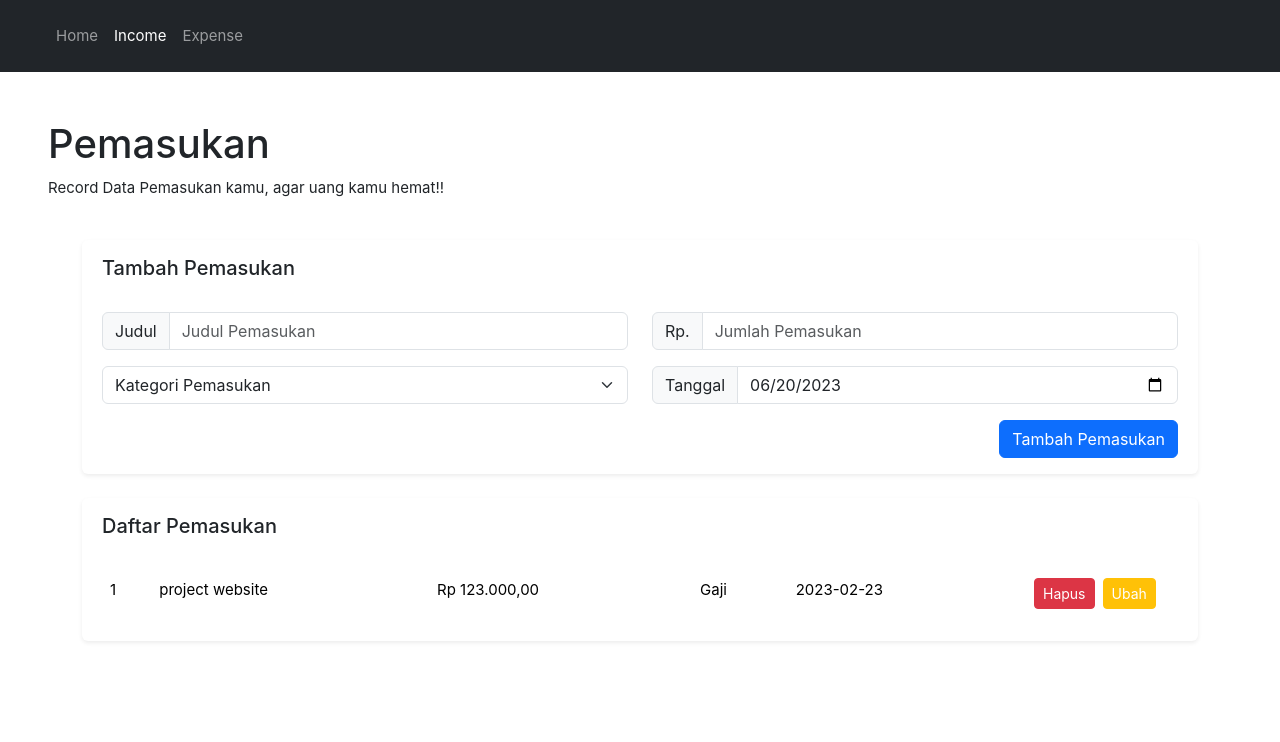
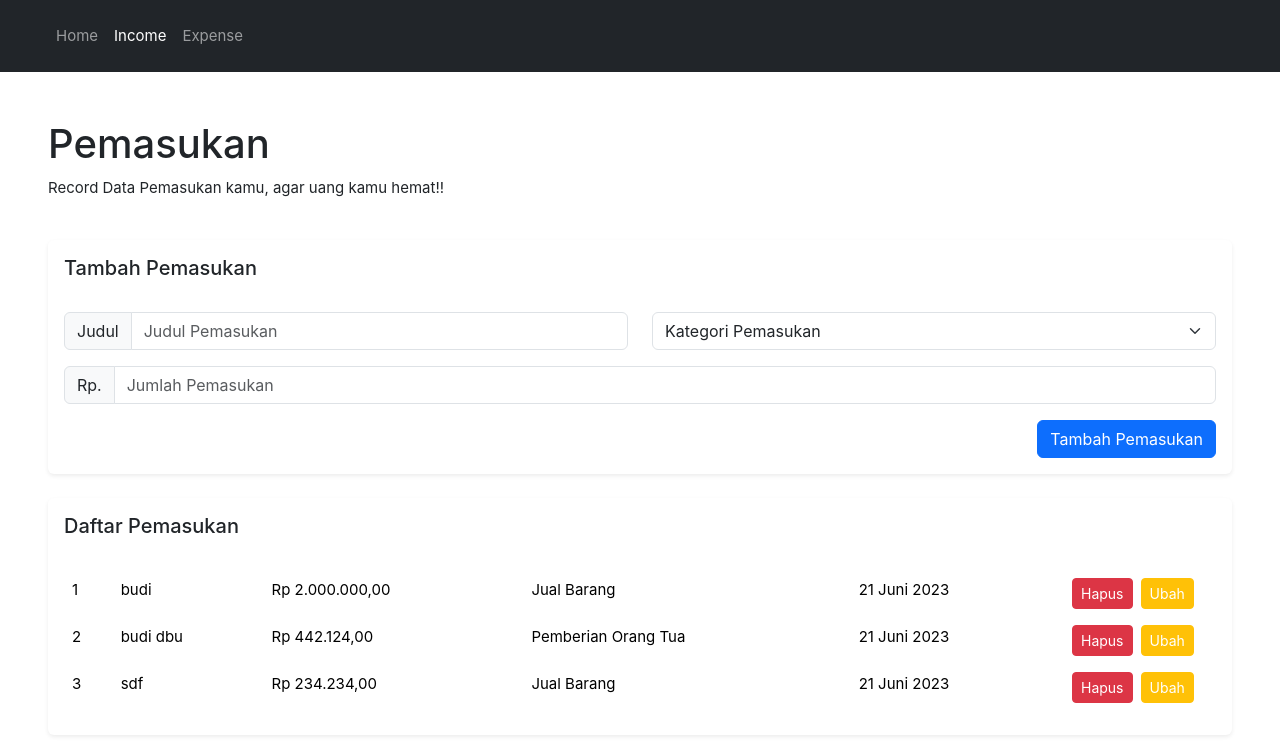
Before and after one commit to nestiawanfyans/fee-do, a Vue app: page /income in a window 1280 px wide. Shown: the top 742 px of the page. Built offline with nearby package versions, Linux system fonts and the light colour scheme; data requests are answered from the project's data file.

Commit message:
feature income with db_local

```diff
--- a/db.json
+++ b/db.json
@@ -2,7 +2,7 @@
   "categories": [
     {
       "id": 1,
-      "title": "Vape"
+      "title": "Gaji"
     },
     {
       "id": 2,
@@ -14,11 +14,23 @@
     },
     {
       "id": 367,
-      "title": "Babi"
+      "title": "Jual Barang"
     },
     {
       "id": 930,
-      "title": "Tolol"
+      "title": "Pemberian Orang Tua"
+    },
+    {
+      "id": 430,
+      "title": "Pay Latter"
+    },
+    {
+      "id": 767,
+      "title": "zxc"
+    },
+    {
+      "id": 310,
+      "title": "asd"
     }
   ],
   "expenses": [
@@ -29,5 +41,31 @@
       "category": "Vape",
       "date": "2023-05-20"
     }
+  ],
+  "incomes": [
+    {
+      "id": 381,
+      "title": "budi",
+      "money": 2000000,
+      "created_at": "2023-06-21",
+      "updated_at": "2023-06-21",
+      "category": "Jual Barang"
+    },
+    {
+      "id": 802,
+      "title": "budi dbu",
+      "money": 442124,
+      "created_at": "2023-06-21",
+      "updated_at": "2023-06-21",
+      "category": "Pemberian Orang Tua"
+    },
+    {
+      "id": 860,
+      "title": "sdf",
+      "money": 234234,
+      "created_at": "2023-06-21",
+      "updated_at": "2023-06-21",
+      "category": "Jual Barang"
+    }
   ]
 }
--- a/index.html
+++ b/index.html
@@ -4,7 +4,7 @@
     <meta charset="UTF-8">
     <link rel="icon" href="/favicon.ico">
     <meta name="viewport" content="width=device-width, initial-scale=1.0">
-    <title>Vite App</title>
+    <title>Fee_do | Atur Keuangan kamu Sekarang</title>
   </head>
   <body>
     <div id="app"></div>
--- a/src/components/income/inputIncome.vue
+++ b/src/components/income/inputIncome.vue
@@ -1,7 +1,7 @@
 
 <template>
   <div class="bg-white shadow-sm rounded p-2">
-    <div class="container me-2 mt-2">
+    <div class="ms-2 me-2 mt-2">
       <h5 class="text-body">Tambah Pemasukan</h5>
       <br />
 
@@ -12,26 +12,21 @@
             <span class="input-group-text" id="basic-addon1">Judul</span>
             <input type="text" class="form-control" v-model="titleIncome" placeholder="Judul Pemasukan" />
           </div>
+        </div>
 
+        <div class="col-md-6">
           <div class="input-group mb-3">
             <select class="form-select" v-model="category">
               <option selected disabled>Kategori Pemasukan</option>
-              <option v-for="categori in categories" :key="categori.id">{{ categori.name }}</option>
+              <option v-for="categori in categories" :key="categori.id">{{ categori.title }}</option>
             </select>
           </div>
         </div>
 
-        <div class="col-md-6">
-          <!--jumlah Pemasukan-->
-          <div class="input-group mb-3">
-            <span class="input-group-text" id="basic-addon1">Rp.</span>
-            <input type="number" class="form-control" v-model="money" placeholder="Jumlah Pemasukan" />
-          </div>
-
-          <div class="input-group mb-3">
-            <span class="input-group-text" id="basic-addon1">Tanggal</span>
-            <input type="date" class="form-control" v-model="dateNow" placeholder="Jumlah Pemasukan" />
-          </div>
+        <!--jumlah Pemasukan-->
+        <div class="input-group mb-3">
+          <span class="input-group-text" id="basic-addon1">Rp.</span>
+          <input type="number" class="form-control" v-model="money" placeholder="Jumlah Pemasukan" />
         </div>
 
         <div class="d-grid gap-2 d-md-flex justify-content-md-end mb-2">
@@ -76,9 +71,10 @@ export default {
           title: this.titleIncome,
           money: this.money,
           created_at: this.dateNow,
-          updated_at: null,
+          updated_at: this.dateNow,
           category: this.category
-        })
+        });
+        this.titleIncome  = ''; this.money = ''; this.category = 'Kategori Pemasukan';
       }
     }
   }
--- a/src/components/income/listIncome.vue
+++ b/src/components/income/listIncome.vue
@@ -3,7 +3,7 @@
 
 <template>
   <div class="bg-white shadow-sm rounded p-2" >
-    <div class="container me-2 mt-2">
+    <div class="ms-2 me-2 mt-2">
       <div v-if="isNotUpdate">
         <h5 class="text-body">Daftar Pemasukan</h5><br>
 
@@ -14,7 +14,7 @@
             <td>{{ income.title }}</td>
             <td>{{ currencyFormat(income.money) }}</td>
             <td>{{ income.category }}</td>
-            <td>{{ income.created_at }}</td>
+            <td>{{ formattedDate(income.created_at) }}</td>
             <td class="w-action">
               <button class="btn btn-sm btn-danger ms-2" @click="deleteIncome(index)">Hapus</button>
               <button class="btn btn-sm btn-warning text-white ms-2" @click="updateDataIncome(index)">Ubah</button>
@@ -37,13 +37,6 @@
               <span class="input-group-text" id="basic-addon1">Judul</span>
               <input type="text" class="form-control" v-model="dataUpdate.title" placeholder="Judul Pemasukan" />
             </div>
-
-            <div class="input-group mb-3">
-              <select class="form-select" v-model="dataUpdate.category">
-<!--                <option selected disabled>Kategori Pemasukan</option>-->
-                <option v-for="categori in categories" :key="categori.id">{{ categori.name }}</option>
-              </select>
-            </div>
           </div>
 
           <div class="col-md-6">
@@ -52,11 +45,13 @@
               <span class="input-group-text" id="basic-addon1">Rp.</span>
               <input type="number" class="form-control" v-model="dataUpdate.money" placeholder="Jumlah Pemasukan" />
             </div>
+          </div>
 
-            <div class="input-group mb-3">
-              <span class="input-group-text" id="basic-addon1">Tanggal</span>
-              <input type="date" class="form-control" v-model="dataUpdate.created_at" placeholder="Jumlah Pemasukan" />
-            </div>
+          <div class="input-group mb-3">
+            <select class="form-select" v-model="dataUpdate.category">
+              <!--                <option selected disabled>Kategori Pemasukan</option>-->
+              <option v-for="categori in categories" :key="categori.id">{{ categori.title }}</option>
+            </select>
           </div>
 
           <div class="d-grid gap-2 d-md-flex justify-content-md-end mb-2">
@@ -77,13 +72,13 @@
       return {
         isNotUpdate: true,
         dataUpdate: {
-          updateIndex: null,
           title: null,
           money: null,
           created_at: null,
-          updated_at: null,
+          updated_at: this.dateNow,
           category: null,
         },
+        dateNow: new Date().toISOString().substring(0, 10),
         toast: Swal.mixin({
           toast: true,
           position: "top-right",
@@ -94,6 +89,21 @@
       }
     },
     methods: {
+      formattedDate(dateString) {
+        const parts = dateString.split('-'); // Memisahkan tanggal, bulan, dan tahun
+        const year = parts[0];
+        const month = parts[1];
+        const date = parts[2];
+
+        return `${date} ${this.getMonthName(month)} ${year}`;
+      },
+      getMonthName(month) {
+        const monthNames = [
+          'Januari', 'Februari', 'Maret', 'April', 'Mei', 'Juni',
+          'Juli', 'Agustus', 'September', 'Oktober', 'November', 'Desember'
+        ];
+        return monthNames[parseInt(month) - 1];
+      },
       currencyFormat(value) {
         return new Intl.NumberFormat('id-ID', {
           style: 'currency',
@@ -103,7 +113,20 @@
 
       deleteIncome(index){
         if (index != null) {
-          this.$emit('delete-income', index)
+          Swal.fire({
+            icon: "warning",
+            title: "Are you sure?",
+            text: "You won't be able to revert this",
+            showConfirmButton: true,
+            showCancelButton: true,
+            confirmButtonText: "Delete",
+            confirmButtonColor: "#3085d6",
+            cancelButtonColor: "#d33"
+          }).then((result) => {
+            if (result.isConfirmed) {
+              this.$emit('delete-income', index)
+            }
+          });
         } else {
           return this.toast.fire({
             icon: "error",
@@ -119,11 +142,7 @@
       updateDataIncome(index) {
         if (index != null) {
           this.dataUpdate.updateIndex = index,
-          this.dataUpdate.title = this.incomes[index].title,
-          this.dataUpdate.money= this.incomes[index].money,
-          this.dataUpdate.created_at= this.incomes[index].created_at,
-          this.dataUpdate.updated_at= this.incomes[index].updated_at,
-          this.dataUpdate.category= this.incomes[index].category,
+          this.dataUpdate = this.incomes[index],
           this.isNotUpdate = !this.isNotUpdate
         } else {
           return this.toast.fire({
@@ -134,8 +153,7 @@
       },
 
       UpdateIncome(){
-        if(this.dataUpdate.title == "" || this.dataUpdate.money == "" || this.dataUpdate.category == "" || this.dataUpdate.updateIndex == null) {
-          this.isNotUpdate = !this.isNotUpdate
+        if(this.dataUpdate.title === "" || this.dataUpdate.money === "" || this.dataUpdate.category === "" || this.dataUpdate.updateIndex === null) {
           return this.toast.fire({
             icon: "error",
             title: "Gagal Update Data"
--- a/src/router/index.js
+++ b/src/router/index.js
@@ -7,7 +7,7 @@ const router = createRouter({
     {
       path: '/',
       name: 'home',
-      component: () => import('../views/HomeView.vue')
+      component: () => HomeView
     },
     {
       path: '/income',
--- a/src/views/ExpenseView.vue
+++ b/src/views/ExpenseView.vue
@@ -71,6 +71,7 @@ export default {
       })
     },
     handleCreateCategory(category) {
+      console.dir(category);
       axios.post(this.backendURL + '/categories', category)
       this.categories = [...this.categories, category]
 
--- a/src/views/IncomeView.vue
+++ b/src/views/IncomeView.vue
@@ -1,44 +1,55 @@
-
 <script setup>
-  import InputIncome from "@/components/income/inputIncome.vue";
-  import ListIncome from "@/components/income/listIncome.vue";
+import InputIncome from '@/components/income/inputIncome.vue'
+import ListIncome from '@/components/income/listIncome.vue'
 </script>
 
 <template>
   <h1>Pemasukan</h1>
-  <p>Record Data Pemasukan kamu, agar uang kamu hemat!!</p><br>
+  <p>Record Data Pemasukan kamu, agar uang kamu hemat!!</p>
+  <br />
 
-  <div class="container">
-    <InputIncome :categories="categories" @create-income="handleCreateIncome" /> <br>
-    <ListIncome :incomes="incomes" :categories="categories" @delete-income="handelDeleteIncome" @update-income="handleUpdateIncome"/> <br>
+  <div>
+    <InputIncome :categories="categories" @create-income="handleCreateIncome" /> <br />
+    <ListIncome
+      :incomes="incomes"
+      :categories="categories"
+      @delete-income="handelDeleteIncome"
+      @update-income="handleUpdateIncome"
+    />
+    <br />
   </div>
-
 </template>
 
 <script>
 import Swal from "sweetalert2";
+import axios from "axios";
+
+const api_url = 'http://localhost:3000';
+function handlePathApi(path) {
+  return api_url + path;
+}
 
 export default {
   components: ['InputIncome', 'ListIncome'],
+  mounted() {
+    // Get Categories
+    axios.get(handlePathApi('/categories')).then((res) => {
+      this.categories = res.data;
+    }).catch((err) => {
+      console.log("Error Get Categories : " + err);
+    });
+
+    // Get Incomes
+    axios.get(handlePathApi('/incomes')).then((res) => {
+      this.incomes = res.data;
+    }).catch((err) => {
+      console.log("Error Get Incomes : " + err);
+    });
+  },
   data() {
     return {
-        categories: [
-          {id: Math.floor(Math.random() * 1000), name: "Gaji"},
-          {id: Math.floor(Math.random() * 1000), name: "Uang Jajan"},
-          {id: Math.floor(Math.random() * 1000), name: "Pemberian Orang Tua"},
-          {id: Math.floor(Math.random() * 1000), name: "Jual Barang"},
-          {id: Math.floor(Math.random() * 1000), name: "Pay Latter"},
-        ],
-        incomes: [
-          {
-            id : Math.floor(Math.random() * 1000),
-            title: "project website",
-            money: 123000,
-            created_at: "2023-02-23",
-            updated_at: "2023-02-23",
-            category: "Gaji"
-          }
-        ],
+      categories: [],
+      incomes: [],
       toast: Swal.mixin({
         toast: true,
         position: "top-right",
@@ -50,34 +61,57 @@
   },
   methods: {
     handleCreateIncome(incomes) {
-        this.incomes = [...this.incomes, incomes];
+      axios.post(handlePathApi("/incomes"), incomes).then(res => {
+        this.incomes = [...this.incomes, res.data];
 
         return this.toast.fire({
           icon: "success",
           title: "Berhasil Menambahkan Pemasukan"
         })
+      }).catch(err => {
+        console.log("Error Post Incomes : " + err);
+        return this.toast.fire({
+          icon: "error",
+          title: "Gagal Menambahkan Pemasukan"
+        })
+      });
     },
 
     handelDeleteIncome(index){
+      axios.delete(handlePathApi("/incomes/" + this.incomes[index].id)).then(() => {
         this.incomes.splice(index, 1)
-
         return this.toast.fire({
           icon: "success",
           title: "Berhasil Menghapus Pemasukan"
-        })
+        });
+      }).catch(err => {
+        console.log("Error Delete : " + err);
+        return this.toast.fire({
+          icon: "error",
+          title: "Gagal Menghapus Pemasukan"
+        });
+      });
     },
 
     handleUpdateIncome(dataUpdate) {
-        this.incomes[dataUpdate.updateIndex] = dataUpdate
+      axios.patch(handlePathApi("/incomes/" + dataUpdate.id), dataUpdate).then((res) => {
+        const dataIncomes = this.incomes.findIndex(data => data.id == dataUpdate.id);
+        this.incomes[dataIncomes] = res.data;
 
         return this.toast.fire({
           icon: "success",
           title: "Berhasil Merubah Pemasukan"
+        });
+      }).catch(err => {
+        console.log("Error Update Incomes : " + err);
+        return this.toast.fire({
+          icon: "error",
+          title: "Berhasil Merubah Pemasukan"
+        })
       })
     }
   }
 }
-
 </script>
 
 <style scoped></style>
```
Lines whose indentation alone changed are shown as unchanged.
